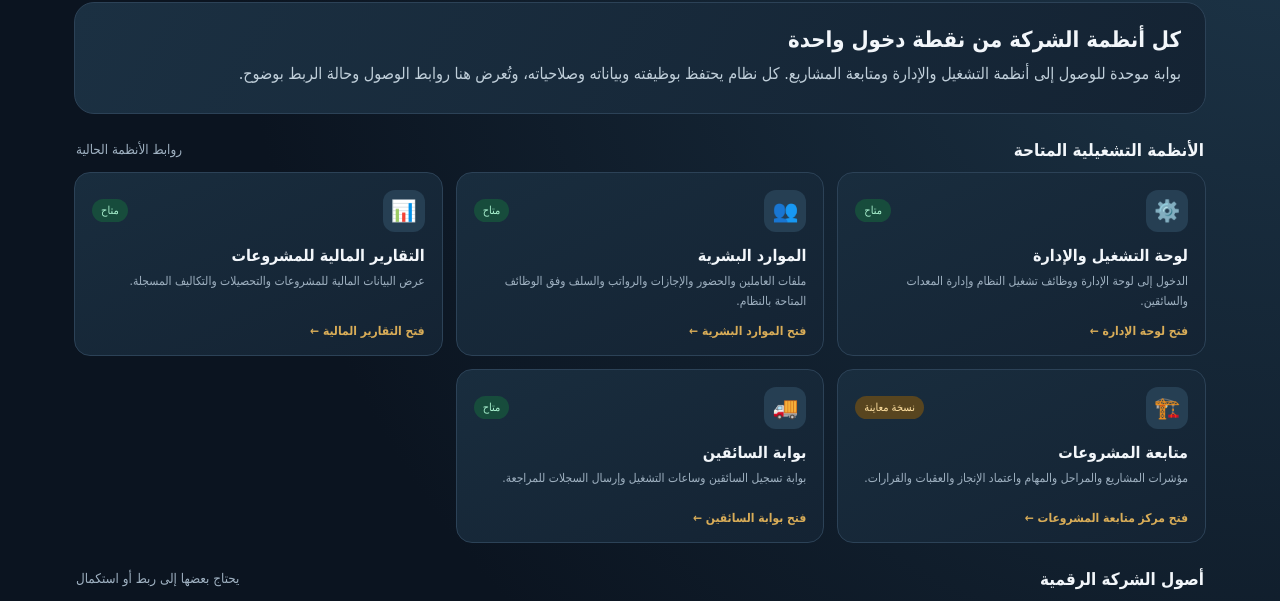
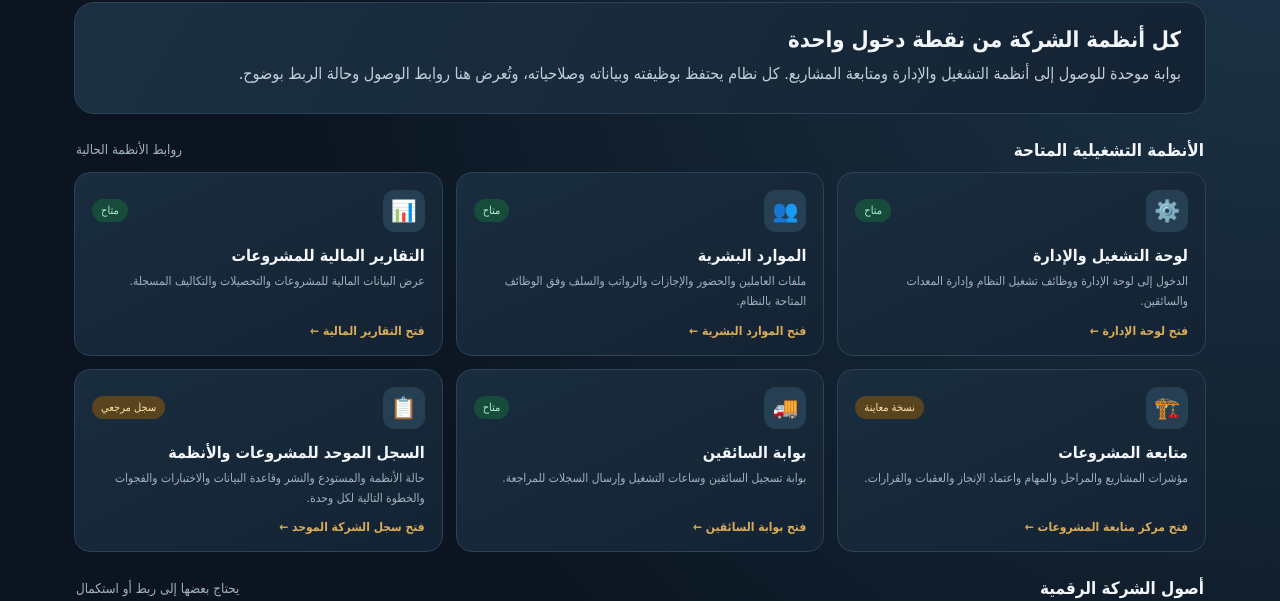
Before and after one commit to aboadam789789-alt/ghazi-driver-portal, a plain HTML site: page central.html in a window 1280 px wide. Shown: the part 124-725 px from the top of the page. Drawn offline with Linux system fonts and the light colour scheme.

Commit message:
feat: link master register from central workspace

```diff
--- a/central.html
+++ b/central.html
@@ -34,6 +34,7 @@
 <a class="card" href="/finance.html"><div class="top"><span class="ico">📊</span><span class="status ready">متاح</span></div><h3>التقارير المالية للمشروعات</h3><p>عرض البيانات المالية للمشروعات والتحصيلات والتكاليف المسجلة.</p><span class="open">فتح التقارير المالية ←</span></a>
 <a class="card" href="https://ghazi-driver-portal-clwnfl7oo-aboadam789789-7874.vercel.app/projects.html" target="_blank" rel="noopener"><div class="top"><span class="ico">🏗️</span><span class="status preview">نسخة معاينة</span></div><h3>متابعة المشروعات</h3><p>مؤشرات المشاريع والمراحل والمهام واعتماد الإنجاز والعقبات والقرارات.</p><span class="open">فتح مركز متابعة المشروعات ←</span></a>
 <a class="card" href="/"><div class="top"><span class="ico">🚚</span><span class="status ready">متاح</span></div><h3>بوابة السائقين</h3><p>بوابة تسجيل السائقين وساعات التشغيل وإرسال السجلات للمراجعة.</p><span class="open">فتح بوابة السائقين ←</span></a>
+<a class="card" href="https://github.com/aboadam789789-alt/ghazi-driver-portal/blob/feature/central-workspace/docs/EL-GHAZY-MASTER-REGISTER.md" target="_blank" rel="noopener"><div class="top"><span class="ico">📋</span><span class="status preview">سجل مرجعي</span></div><h3>السجل الموحد للمشروعات والأنظمة</h3><p>حالة الأنظمة والمستودع والنشر وقاعدة البيانات والاختبارات والفجوات والخطوة التالية لكل وحدة.</p><span class="open">فتح سجل الشركة الموحد ←</span></a>
 </section>
 
 <div class="section-title"><h2>أصول الشركة الرقمية</h2><small>يحتاج بعضها إلى ربط أو استكمال</small></div>
```
